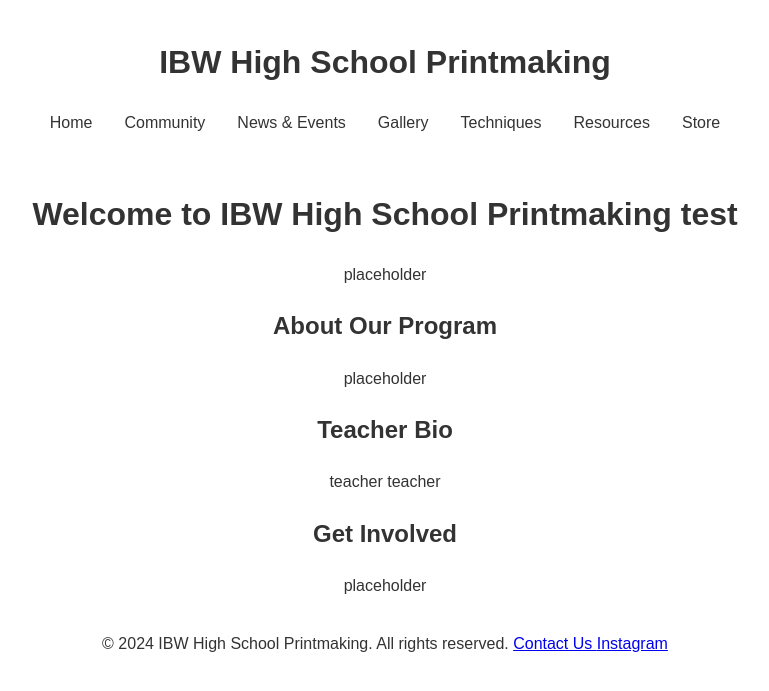
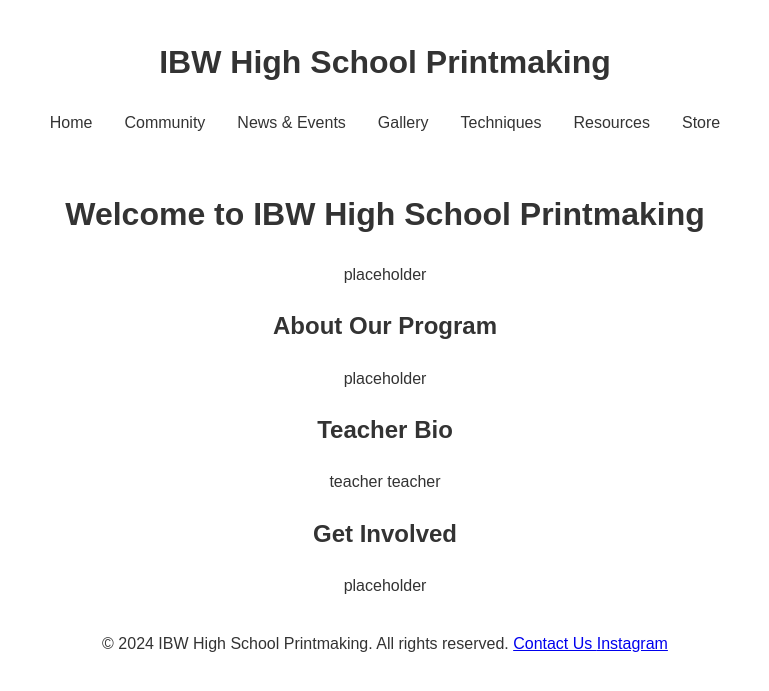
Before and after one commit to IBWPrintmaking/IBWPrintmaking.github.io, a Jekyll site: the page built from index.html, in a window 1280 px wide, cut to the strip 0-691 px from the top of the page. Shown: the whole strip, without its empty margins (255-1024 px from the left). Built offline with Jekyll 4.4.1, drawn with Linux system fonts in a browser that asks for light colours; grey boxes are pictures that could not be loaded.

Commit message:
Update index.html

```diff
--- a/index.html
+++ b/index.html
@@ -11,8 +11,8 @@ title: Home
   <body>
 
     <section>
-      <img class="bottom" src="assets/images/green.png" alt="alternatetext" style="width:100%; max-height:100%;" class="center"/>
-      <img class="top" src="assets/designs/IMG_5797.JPG" alt="alternatetext" style="width:100%; max-height:100%;" class="center"/>
+      <img class="bottom" src="assets/images/green.png" alt="alternatetext" style="width:100%; max-height:100%;" />
+      <img class="top" src="assets/designs/IMG_5797.JPG" alt="alternatetext" style="width:100%; max-height:100%;" />
     </section>
 
     <!----<img src="assets/designs/IMG_5797.JPG" alt="alternatetext" style="width:1000px;height:800px;" class="center">
@@ -20,7 +20,7 @@ title: Home
     <img src="assets/designs/IMG_5797.JPG" alt="alternatetext" style="width:100%; max-height:100%;" class="center">-->
 
     <div class="bodytext">
-      <h1>Welcome to IBW High School Printmaking test</h1>
+      <h1>Welcome to IBW High School Printmaking</h1>
       <p>placeholder</p>
 
       <h2>About Our Program</h2>
```
